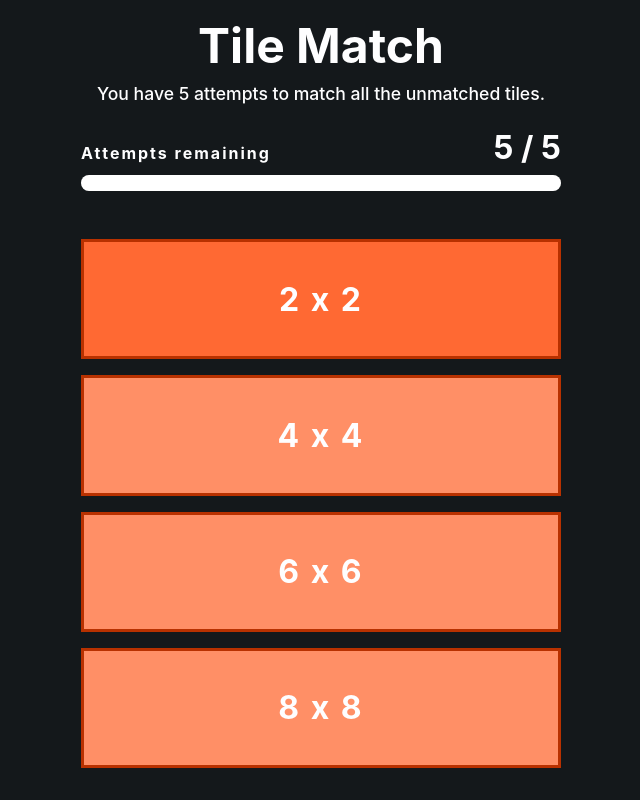
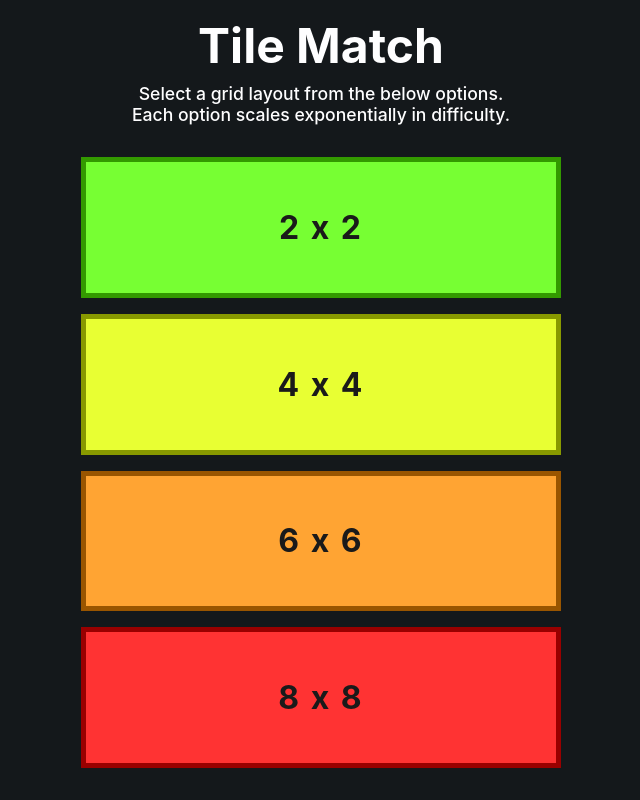
Before and after one commit to IamHaque/flip-memory-game, a Next.js app: page / in a window 1280 px wide. Shown: the whole page, without its empty margins (319-959 px from the left). Built offline with nearby package versions, Linux system fonts and the light colour scheme.

Commit message:
Added timer

```diff
--- /dev/null
+++ b/components/grid-selection-button.js
@@ -0,0 +1,15 @@
+const GridSelectButton = ({ hue, gridSize, clickHandler, ...props }) => {
+  return (
+    <div
+      className="gridSelectButton center"
+      style={{
+        "--hue": `${hue}`,
+      }}
+      onClick={() => clickHandler(gridSize)}
+    >
+      {gridSize} x {gridSize}
+    </div>
+  );
+};
+
+export default GridSelectButton;
--- a/pages/index.js
+++ b/pages/index.js
@@ -2,6 +2,7 @@ import { useEffect, useState } from "react";
 
 import Head from "next/head";
 import Tile from "../components/tile";
+import GridSelectButton from "../components/grid-selection-button";
 
 const allEmojis = [
   "✌",
@@ -144,6 +145,8 @@ const mapRange = (value, low1, high1, low2, high2) =>
   low2 + ((high2 - low2) * (value - low1)) / (high1 - low1);
 
 export default function Home() {
+  const gridSizes = [2, 4, 6, 8];
+
   const [gameState, setGameState] = useState({
     tiles: [],
     newGame: true,
@@ -153,6 +156,10 @@ export default function Home() {
     uniqueTiles: undefined,
     remainingAttempts: undefined,
   });
+
+  const [timer, setTimer] = useState(0);
+  const [isTimerActive, setIsTimerActive] = useState(false);
+
   const [prevFlippedTileIndex, setPrevFlippedTileIndex] = useState(undefined);
 
   useEffect(() => {
@@ -160,8 +167,16 @@ export default function Home() {
   }, []);
 
   useEffect(() => {
-    if (gameState.gameOver) return;
+    if (gameState.gameOver) {
+      resetTimer();
+      return;
+    }
     if (gameState.tiles.length <= 0) return;
+
+    if (gameState.remainingAttempts <= 0) {
+      setGameState({ ...gameState, gameOver: true });
+      return;
+    }
 
     let hasWon = true;
     for (let tile of gameState.tiles) {
@@ -171,6 +186,41 @@ export default function Home() {
     }
     if (hasWon) setGameState({ ...gameState, gameOver: true });
   }, [gameState]);
+
+  useEffect(() => {
+    let interval = null;
+    if (isTimerActive) {
+      interval = setInterval(() => {
+        setTimer((seconds) => seconds + 1);
+      }, 1000);
+    } else if (!isTimerActive && timer !== 0) {
+      clearInterval(interval);
+    }
+
+    return () => clearInterval(interval);
+  }, [timer, isTimerActive]);
+
+  useEffect(() => {
+    if (timer % 5 === 0 && timer > 0) {
+      setGameState({
+        ...gameState,
+        remainingAttempts: gameState.remainingAttempts - 1,
+      });
+    }
+  }, [timer]);
+
+  const toggleTimer = () => {
+    setIsTimerActive(!isTimerActive);
+  };
+
+  const restartTimer = () => {
+    setTimer(0);
+  };
+
+  const resetTimer = () => {
+    setTimer(0);
+    setIsTimerActive(false);
+  };
 
   const initializeGame = (gridSize = 2, isNewGame = true) => {
     const uniqueTiles = (gridSize * gridSize) / 2;
@@ -182,8 +232,8 @@ export default function Home() {
       gridSize: gridSize,
       tiles: generatedTiles,
       uniqueTiles: uniqueTiles,
-      totalAttempts: Math.ceil(uniqueTiles * 2.5),
-      remainingAttempts: Math.ceil(uniqueTiles * 2.5),
+      totalAttempts: Math.floor(uniqueTiles * 2.25),
+      remainingAttempts: Math.floor(uniqueTiles * 2.25),
     };
 
     setGameState(newGameState);
@@ -218,6 +268,7 @@ export default function Home() {
         if (remainingAttempts <= 0) {
           isGameOver = true;
         }
+        restartTimer();
       }
     } else {
       setPrevFlippedTileIndex(tileID);
@@ -241,6 +292,15 @@ export default function Home() {
       tiles: [...flippedTiles],
       remainingAttempts: remainingAttempts,
     });
+  };
+
+  const buttonClickHandler = (selectedGridSize) => {
+    initializeGame(selectedGridSize, false);
+    toggleTimer();
+  };
+
+  const restartGame = () => {
+    initializeGame();
   };
 
   return (
@@ -269,7 +329,7 @@ export default function Home() {
             <div
               className="button"
               onClick={() => {
-                initializeGame();
+                restartGame();
               }}
             >
               <span>🔄</span>
@@ -283,10 +343,20 @@ export default function Home() {
 
       <div className="header">
         <p className="title">Tile Match</p>
-
+        {gameState.newGame ? (
           <p className="description">
-          You have {gameState.remainingAttempts} attempts to match all the
-          unmatched tiles.
+            Select a grid layout from the below options.
+            <br />
+            Each option scales exponentially in difficulty.
+          </p>
+        ) : (
+          <>
+            <p className="description">
+              You have{" "}
+              <span className="strong">{gameState.totalAttempts} attempts</span>{" "}
+              to match all the unmatched tiles. An attempt will be removed every{" "}
+              <span className="strong">5 seconds</span> unless guessed
+              incorrectly.
             </p>
 
             <div className="progressContainer">
@@ -301,61 +371,32 @@ export default function Home() {
                 className="progressContainerBottom"
                 style={{
                   "--progressBarRight": `${
-                (gameState.remainingAttempts / gameState.totalAttempts) * 100
+                    (gameState.remainingAttempts / gameState.totalAttempts) *
+                    100
                   }%`,
                 }}
               ></div>
             </div>
+          </>
+        )}
       </div>
 
       {gameState.newGame ? (
         <div className="gridSelection main">
-          <div
-            className={`gridSelectButton center ${
-              gameState.gridSize === 2 ? "selected" : ""
-            }`}
-            onClick={() => {
-              initializeGame(2, false);
-            }}
-          >
-            2 x 2
-          </div>
-          <div
-            className={`gridSelectButton center ${
-              gameState.gridSize === 4 ? "selected" : ""
-            }`}
-            onClick={() => {
-              initializeGame(4, false);
-            }}
-          >
-            4 x 4
-          </div>
-          <div
-            className={`gridSelectButton center ${
-              gameState.gridSize === 6 ? "selected" : ""
-            }`}
-            onClick={() => {
-              initializeGame(6, false);
-            }}
-          >
-            6 x 6
-          </div>
-          <div
-            className={`gridSelectButton center ${
-              gameState.gridSize === 8 ? "selected" : ""
-            }`}
-            onClick={() => {
-              initializeGame(8, false);
-            }}
-          >
-            8 x 8
-          </div>
+          {gridSizes.map((item, index) => (
+            <GridSelectButton
+              hue={mapRange(index, 0, 3, 260, 360) * -1}
+              key={index}
+              gridSize={item}
+              clickHandler={buttonClickHandler}
+            />
+          ))}
         </div>
       ) : (
         <div
           className="main"
           style={{
-            gap: `${mapRange(gameState.gridSize, 2, 8, 1.5, 0.5)}em`,
+            gap: `${mapRange(gameState.gridSize, 2, 8, 1.5, 0.3)}em`,
             gridTemplateRows: `repeat(${gameState.gridSize}, 1fr)`,
             gridTemplateColumns: `repeat(${gameState.gridSize}, 1fr)`,
           }}
@@ -372,6 +413,19 @@ export default function Home() {
           ))}
         </div>
       )}
+
+      {!gameState.newGame ? (
+        <div
+          className="restart"
+          onClick={() => {
+            restartGame();
+          }}
+        >
+          Restart Game
+        </div>
+      ) : (
+        <></>
+      )}
     </div>
   );
 }
--- a/styles/globals.scss
+++ b/styles/globals.scss
@@ -8,6 +8,7 @@ html,
 body {
   width: 100vw;
   height: 100vh;
+  min-height: -webkit-fill-available;
   font-family: -apple-system, BlinkMacSystemFont, Segoe UI, Roboto, Oxygen,
     Ubuntu, Cantarell, Fira Sans, Droid Sans, Helvetica Neue, sans-serif;
 }
@@ -29,13 +30,17 @@ a {
   justify-content: center;
 }
 
+.strong {
+  color: #ed7063;
+}
+
 .title {
   font-size: 3rem;
   font-weight: 700;
 }
 
 .container {
-  gap: 3em;
+  gap: 2em;
   width: 100%;
   height: 100%;
   display: flex;
@@ -56,7 +61,7 @@ a {
   flex-direction: column;
 
   .description {
-    max-width: 40ch;
+    max-width: 50ch;
     font-weight: 500;
     font-size: 1.1rem;
     text-align: center;
@@ -116,18 +121,21 @@ a {
   gap: 1em;
 
   .gridSelectButton {
+    --hue: 16;
+
     cursor: pointer;
     font-size: 2rem;
     font-weight: 700;
     letter-spacing: 2px;
-    background-color: hsl(16, 100%, 70%);
-    border: 3px solid hsl(16, 100%, 36%);
+    color: hsl(0, 0%, 10%);
+    background-color: hsl(var(--hue), 100%, 60%);
+    border: 5px solid hsl(var(--hue), 100%, 30%);
 
     &.selected,
     &:focus,
     &:active,
     &:hover {
-      background-color: hsl(16, 100%, 60%);
+      background-color: hsl(var(--hue), 100%, 40%);
     }
   }
 }
@@ -220,3 +228,22 @@ a {
     }
   }
 }
+
+.restart {
+  width: 100%;
+  padding: 0.4em;
+  cursor: pointer;
+  max-width: 480px;
+  border-radius: 2px;
+  text-align: center;
+  margin-top: -1em;
+  line-height: 1.2rem;
+  letter-spacing: 3px;
+  text-transform: uppercase;
+  background-color: hsl(250, 29%, 44%);
+  transition: background-color 200ms ease-in-out;
+
+  &:hover {
+    background-color: hsl(250, 29%, 34%);
+  }
+}
```
Lines whose indentation alone changed are shown as unchanged.
